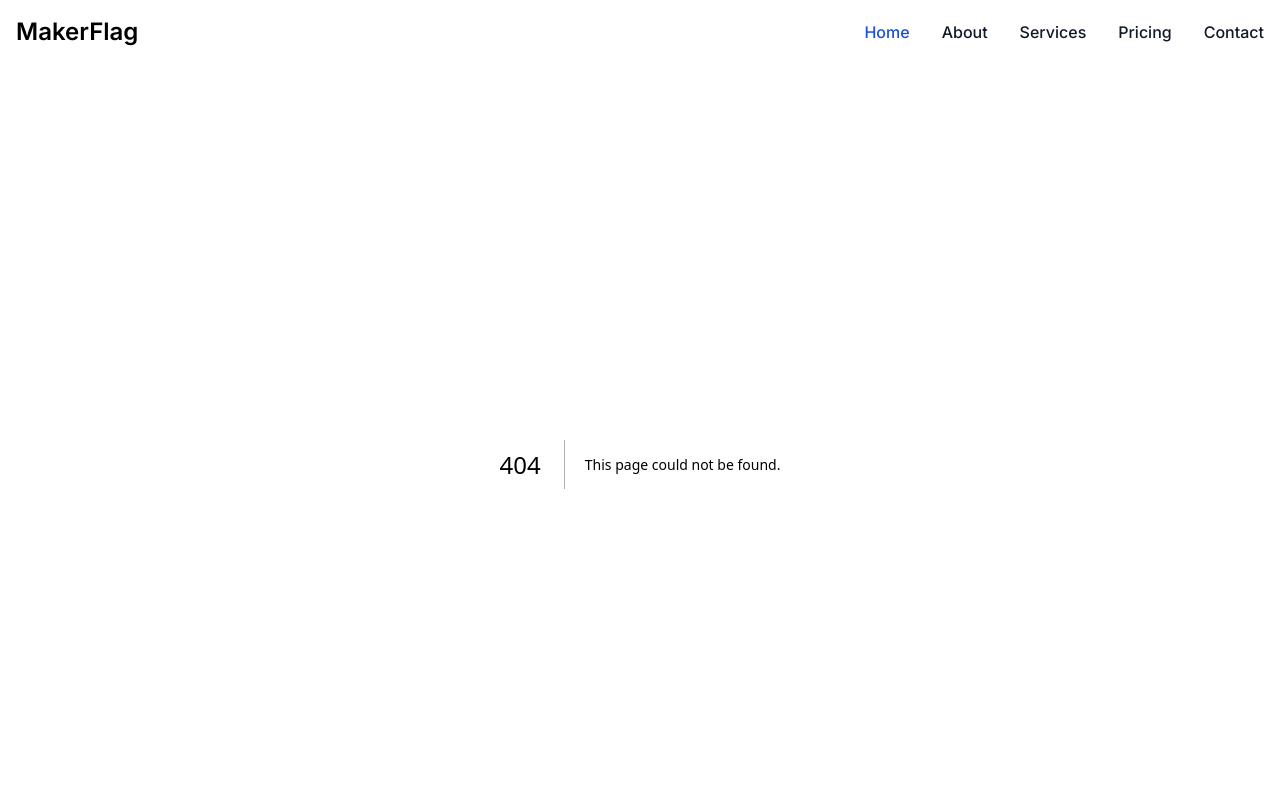
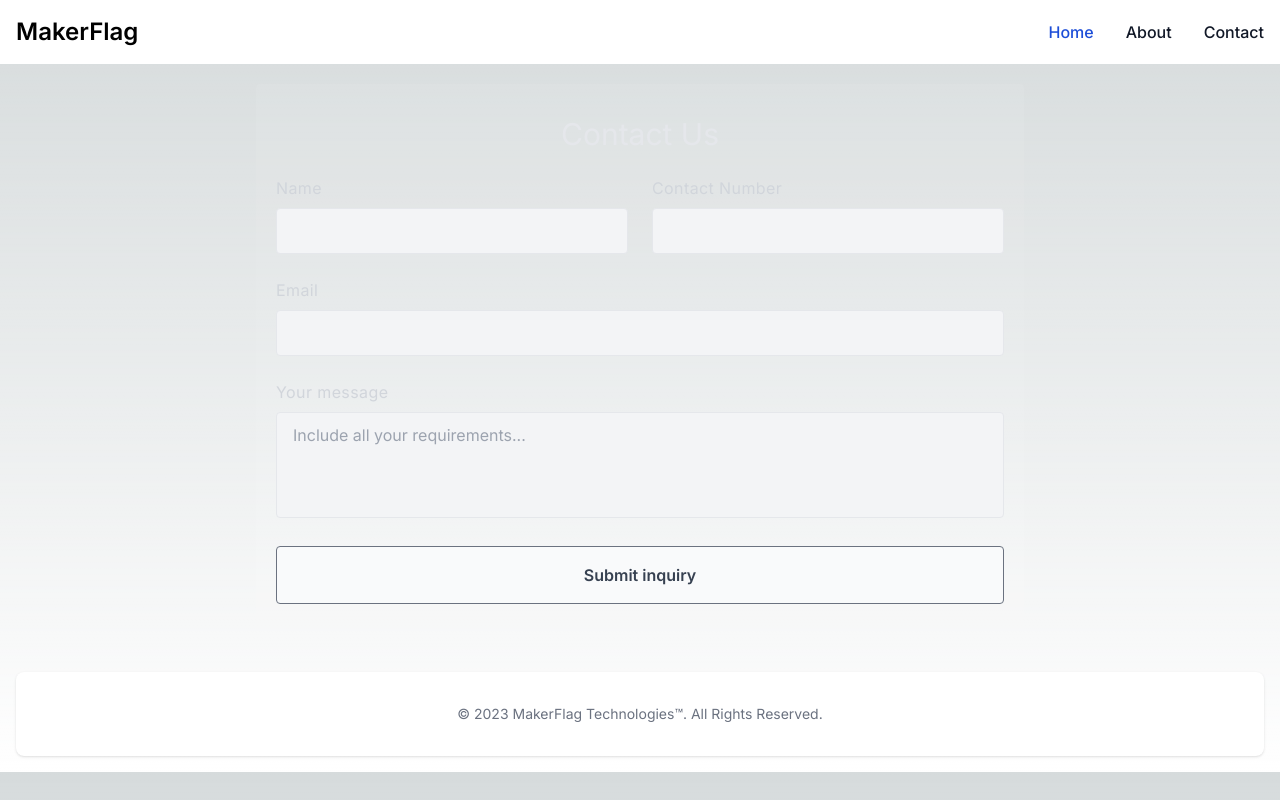
Before and after one commit to aothepro/techmakerflag, a Next.js app: page /contact in a window 1280 px wide. Before the commit this address had no page. Shown: the top 800 px of the page. Built offline with nearby package versions, Linux system fonts and the light colour scheme.

Commit message:
added contact page

```diff
--- a/src/Components/NavBar/NavBar.tsx
+++ b/src/Components/NavBar/NavBar.tsx
@@ -2,7 +2,7 @@ export default function NavBar() {
   return (
     <nav className="bg-white border-gray-200 dark:bg-gray-900">
       <div className="max-w-screen-xl flex flex-wrap items-center justify-between mx-auto p-4">
-        <a href="/dashboard" className="flex items-center">
+        <a href="/" className="flex items-center">
           <span className="self-center text-2xl font-semibold whitespace-nowrap dark:text-white">
             MakerFlag
           </span>
@@ -50,23 +50,7 @@ export default function NavBar() {
             </li>
             <li>
               <a
-                href="#"
-                className="block py-2 pl-3 pr-4 text-gray-900 rounded hover:bg-gray-100 md:hover:bg-transparent md:border-0 md:hover:text-blue-700 md:p-0 dark:text-white md:dark:hover:text-blue-500 dark:hover:bg-gray-700 dark:hover:text-white md:dark:hover:bg-transparent"
-              >
-                Services
-              </a>
-            </li>
-            <li>
-              <a
-                href="#"
-                className="block py-2 pl-3 pr-4 text-gray-900 rounded hover:bg-gray-100 md:hover:bg-transparent md:border-0 md:hover:text-blue-700 md:p-0 dark:text-white md:dark:hover:text-blue-500 dark:hover:bg-gray-700 dark:hover:text-white md:dark:hover:bg-transparent"
-              >
-                Pricing
-              </a>
-            </li>
-            <li>
-              <a
-                href="#"
+                href="/contact"
                 className="block py-2 pl-3 pr-4 text-gray-900 rounded hover:bg-gray-100 md:hover:bg-transparent md:border-0 md:hover:text-blue-700 md:p-0 dark:text-white md:dark:hover:text-blue-500 dark:hover:bg-gray-700 dark:hover:text-white md:dark:hover:bg-transparent"
               >
                 Contact
--- /dev/null
+++ b/src/app/contact/page.tsx
@@ -0,0 +1,11 @@
+import { ContactForm } from "@/Components/ContactForm/ContactForm";
+
+export default function Contact() {
+  return (
+    <>
+      <div className="max-w-screen-md mx-auto py-5">
+        <ContactForm headerText={"Contact Us"} />
+      </div>
+    </>
+  );
+}
```
